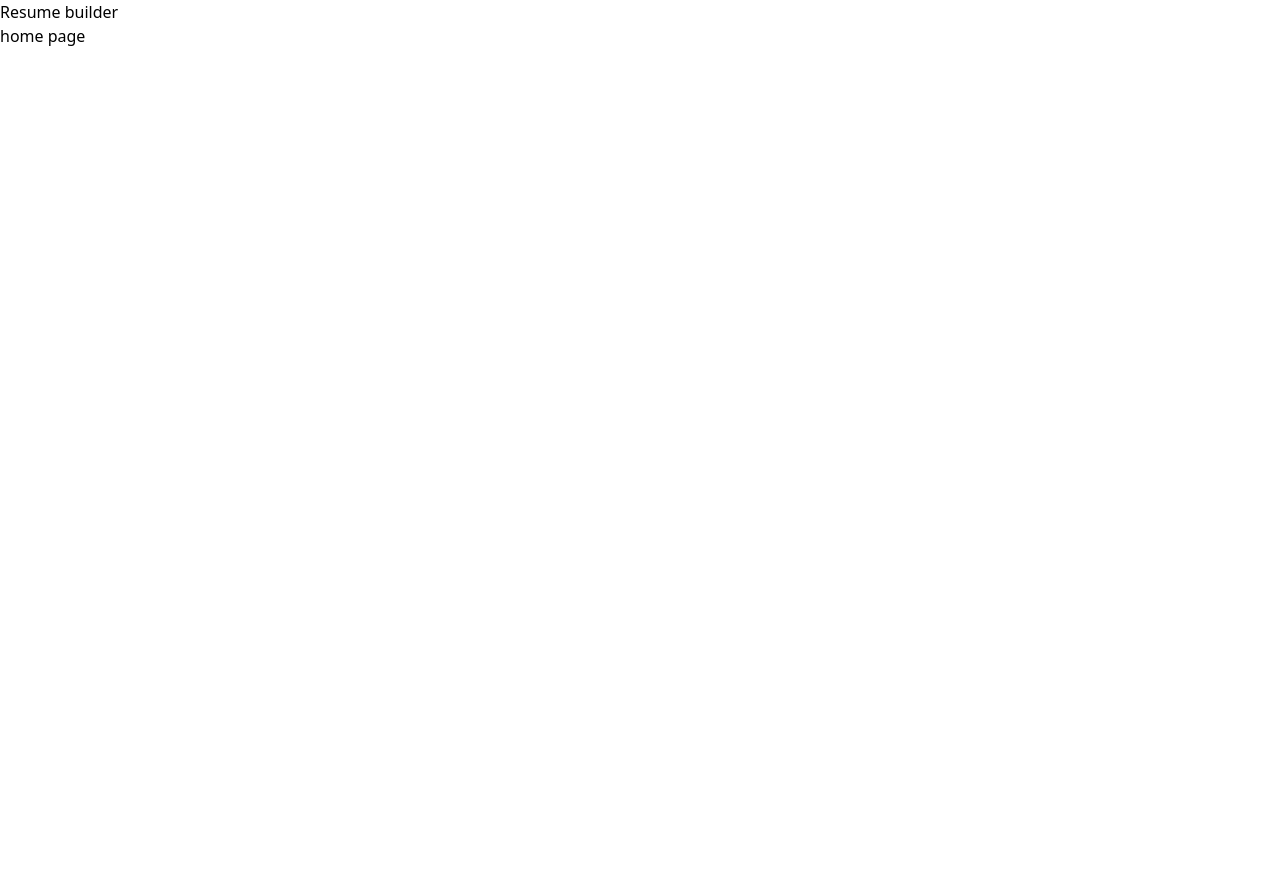
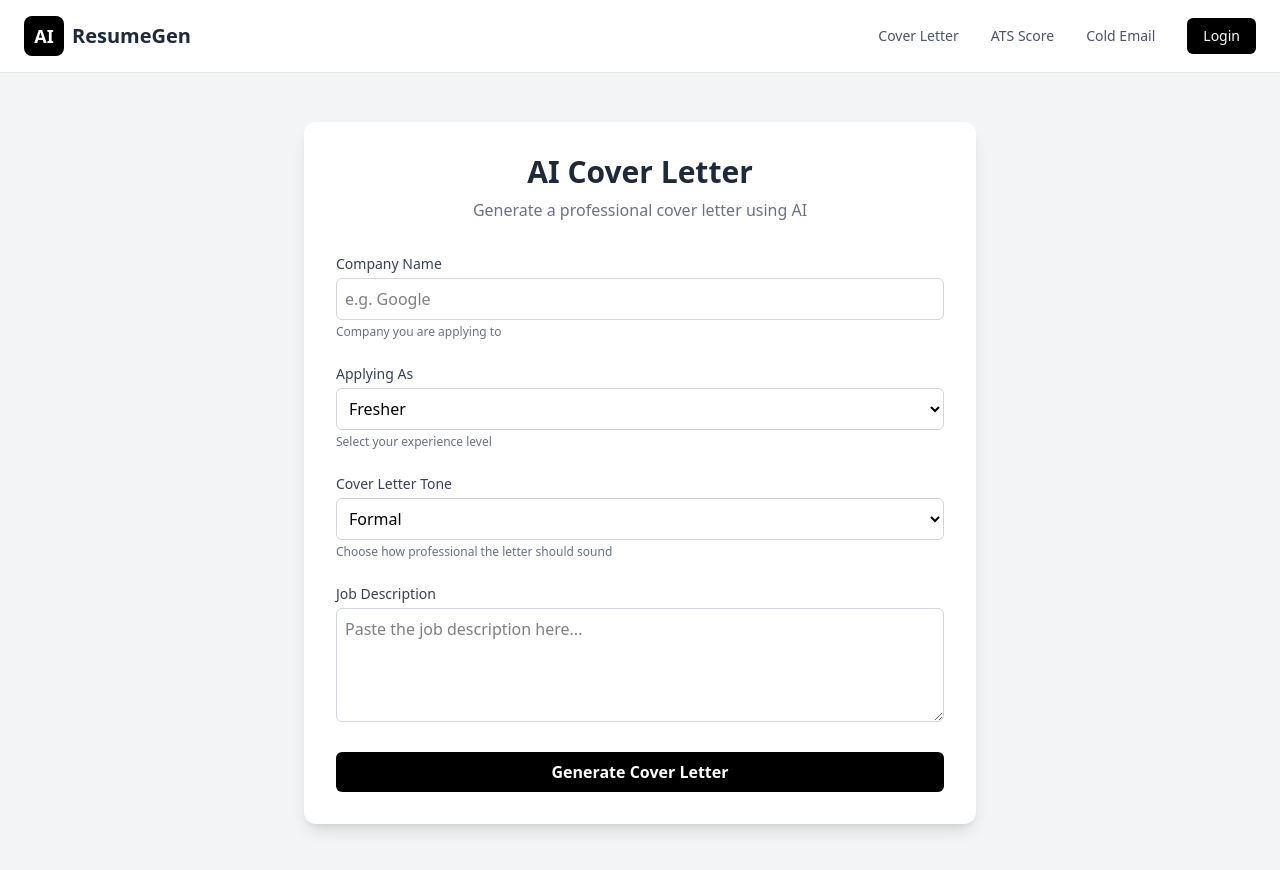
Before and after one commit to allemkarthik/Ai_Resume_Builder, a React (Vite) app: page / in a window 1280 px wide. Shown: the top 870 px of the page. Before the commit the page ends 800 px from the top, so only its background shows below. Built offline with nearby package versions, Linux system fonts and the light colour scheme.

Commit message:
Header && cover letter pages integrated

```diff
--- a/src/App.tsx
+++ b/src/App.tsx
@@ -1,10 +1,14 @@
+import Header from "./Components/Header";
 import "./index.css";
-import Home from "./pages/Home";
+import CoverLetter from "./pages/CoverLetter";
+
 
 function App() {
   return <>
-  <h1>Resume builder</h1>
-  <Home/>
+  {/* <h1>Resume builder</h1> */}
+  <Header/>
+
+  <CoverLetter/>
   </>;
 }
 
--- /dev/null
+++ b/src/Components/Header.tsx
@@ -0,0 +1,43 @@
+const Header = () => {
+  return (
+    <header className="w-full bg-white border-b border-gray-200">
+      <div className="max-w-7xl mx-auto flex items-center justify-between px-6 py-4">
+
+        {/* Logo */}
+        <div className="flex items-center gap-2">
+          {/* Custom Logo */}
+          <div className="w-10 h-10 rounded-lg bg-black text-white flex items-center justify-center font-bold text-lg">
+            AI
+          </div>
+          <h1 className="text-xl font-semibold text-gray-800">
+            ResumeGen
+          </h1>
+        </div>
+
+        {/* Navigation */}
+        <nav>
+          <ul className="flex items-center gap-8 text-sm font-medium text-gray-600">
+            <li className="hover:text-black cursor-pointer transition">
+              Cover Letter
+            </li>
+            <li className="hover:text-black cursor-pointer transition">
+              ATS Score
+            </li>
+            <li className="hover:text-black cursor-pointer transition">
+              Cold Email
+            </li>
+
+            {/* Login Button */}
+            <li>
+              <button className="bg-black text-white px-4 py-2 rounded-md hover:bg-gray-800 transition">
+                Login
+              </button>
+            </li>
+          </ul>
+        </nav>
+      </div>
+    </header>
+  );
+};
+
+export default Header;
--- /dev/null
+++ b/src/pages/CoverLetter.tsx
@@ -0,0 +1,86 @@
+const CoverLetter=()=>{
+    return (
+        <div className="min-h-screen bg-gray-100 flex items-center justify-center p-4">
+      <div className="w-full max-w-2xl bg-white rounded-xl shadow-lg p-8">
+        {/* Header */}
+        <div className="text-center mb-8">
+          <h1 className="text-3xl font-bold text-gray-800">
+            AI Cover Letter
+          </h1>
+          <p className="text-gray-500 mt-2">
+            Generate a professional cover letter using AI
+          </p>
+        </div>
+
+        {/* Form */}
+        <form className="space-y-6">
+          {/* Company Name */}
+          <div>
+            <label className="block text-sm font-medium text-gray-700">
+              Company Name
+            </label>
+            <input
+              type="text"
+              placeholder="e.g. Google"
+              className="mt-1 w-full rounded-md border border-gray-300 p-2 focus:outline-none focus:ring-2 focus:ring-black"
+            />
+            <p className="text-xs text-gray-500 mt-1">
+              Company you are applying to
+            </p>
+          </div>
+
+          {/* Applying As */}
+          <div>
+            <label className="block text-sm font-medium text-gray-700">
+              Applying As
+            </label>
+            <select className="mt-1 w-full rounded-md border border-gray-300 p-2">
+              <option value="fresher">Fresher</option>
+              <option value="experienced">Experienced</option>
+            </select>
+            <p className="text-xs text-gray-500 mt-1">
+              Select your experience level
+            </p>
+          </div>
+
+          {/* Cover Letter Tone */}
+          <div>
+            <label className="block text-sm font-medium text-gray-700">
+              Cover Letter Tone
+            </label>
+            <select className="mt-1 w-full rounded-md border border-gray-300 p-2">
+              <option value="formal">Formal</option>
+              <option value="informal">Informal</option>
+            </select>
+            <p className="text-xs text-gray-500 mt-1">
+              Choose how professional the letter should sound
+            </p>
+          </div>
+
+          {/* Job Description */}
+          <div>
+            <label className="block text-sm font-medium text-gray-700">
+              Job Description
+            </label>
+            <textarea
+              rows={4}
+              placeholder="Paste the job description here..."
+              className="mt-1 w-full rounded-md border border-gray-300 p-2"
+            />
+          </div>
+
+
+
+          {/* Button */}
+          <button
+            type="button"
+            className="w-full bg-black text-white py-2 rounded-md font-semibold hover:bg-gray-800 transition"
+          >
+            Generate Cover Letter
+          </button>
+        </form>
+      </div>
+    </div>
+    )
+}
+export default CoverLetter
--- a/src/pages/Home.tsx
+++ b/src/pages/Home.tsx
@@ -1,10 +1,7 @@
-
 const Home = () => {
   return (
-    <div>
-      <h1>home page</h1>
-    </div>
-  )
-}
+    <div>Home page</div>
+  );
+};
 
-export default Home
+export default Home;
```
